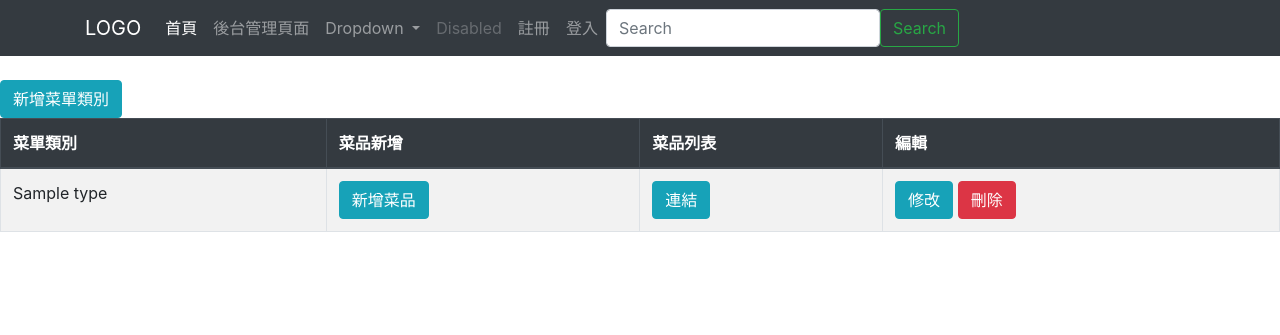
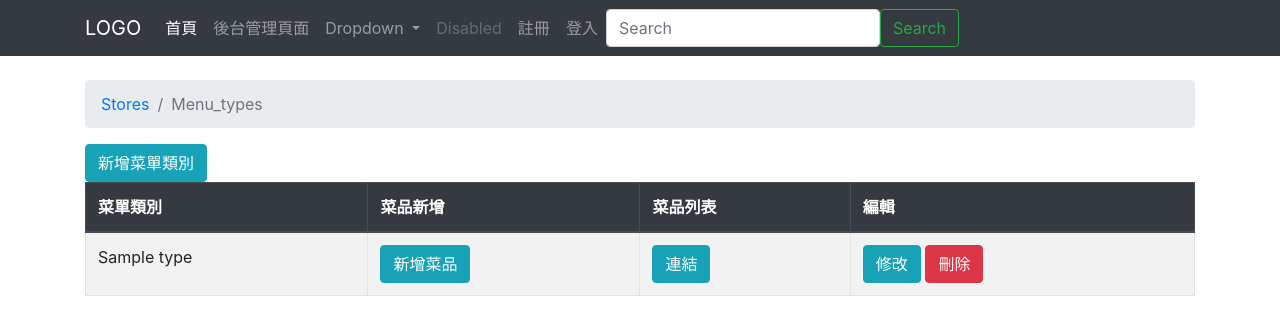
Before and after one commit to keenchang/fschef, a Flask app: template app/templates/menu_types/index.html in a window 1280 px wide. Shown: the top 335 px of the page. Run offline with Flask 2, Linux system fonts and the light colour scheme; the template is opened without the code that fills it: values that come from a table or form of the project are taken from there, others are empty; tables that the repository leaves empty hold one stand-in row (values such as "Sample post"); some libraries are stand-ins or nearby versions.

Commit message:
後台的Menu_type、Menu加入HTML breadcrumb

```diff
--- a/app/__init__.py
+++ b/app/__init__.py
@@ -26,9 +26,6 @@ def register_blueprints(app):
     from app.users import users_bp
     app.register_blueprint(users_bp)
 
-    from app.customers import customers_bp
-    app.register_blueprint(customers_bp)
-
     from app.menu_types import menu_types_bp
     app.register_blueprint(menu_types_bp)
 
@@ -37,3 +34,6 @@ def register_blueprints(app):
 
     from app.tables import tables_bp
     app.register_blueprint(tables_bp)
+
+    from app.customers import customers_bp
+    app.register_blueprint(customers_bp)
--- a/app/menus/views.py
+++ b/app/menus/views.py
@@ -1,6 +1,7 @@
 import os, shutil
 from . import menus_bp
 from app.extensions import db
+from app.models.menu_types import Menu_type
 from app.utils import check_login_in
 from flask import render_template, redirect, url_for, request, current_app, session
 
@@ -8,11 +9,13 @@ from flask import render_template, redirect, url_for, request, current_app, sess
 @menus_bp.route('/menu_type/<int:menu_type_id>/menus')
 @check_login_in()
 def index(menu_type_id):
+    menu_type = Menu_type.query.get(menu_type_id)
+
     user_id = session.get("id")
     sql_cmd = f"SELECT * FROM menu{user_id} WHERE menu_type_id = {menu_type_id} ORDER BY id"
     menus = db.engine.execute(sql_cmd).fetchall()
 
-    return render_template("menus/index.html", menus=menus)
+    return render_template("menus/index.html", menus=menus, store_id=menu_type.store_id)
 
 
 @menus_bp.route('/menu_type/<int:menu_type_id>/menu/new')
--- a/app/templates/menu_types/index.html
+++ b/app/templates/menu_types/index.html
@@ -1,8 +1,23 @@
 {% extends "header.html" %}
 
 {% block body %}
+<div class="container">
+  <div class="row">
+    <div class="col-12">
+      <nav aria-label="breadcrumb">
+        <ol class="breadcrumb">
+          <li class="breadcrumb-item"><a href="{{ url_for('stores_bp.index') }}">Stores</a></li>
+          <li class="breadcrumb-item active" aria-current="page">Menu_types</li>
+        </ol>
+      </nav>
+    </div>
+  </div>
+</div>
+
+<div class="container">
+  <div class="row">
+    <div class="col-12 col-md-12">
       <a href="{{ url_for('menu_types_bp.new', store_id=store_id) }}" class="btn btn-info">新增菜單類別</a>
-
       <table class="table table-bordered table-striped">
         <thead class="thead-dark">
           <tr>
@@ -30,4 +45,7 @@
           {% endfor %}
         </tbody>
       </table>
+    </div>
+  </div>
+</div>
 {% endblock %}
--- a/app/templates/menus/index.html
+++ b/app/templates/menus/index.html
@@ -6,9 +6,9 @@
     <div class="col-12">
       <nav aria-label="breadcrumb">
         <ol class="breadcrumb">
-          <li class="breadcrumb-item"><a href="#">Home</a></li>
-          <li class="breadcrumb-item"><a href="#">gold fish</a></li>
-          <li class="breadcrumb-item active" aria-current="page">CSS select</li>
+          <li class="breadcrumb-item"><a href="{{ url_for('stores_bp.index') }}">Stores</a></li>
+          <li class="breadcrumb-item"><a href="{{ url_for('menu_types_bp.index', store_id=store_id) }}">Menu_types</a></li>
+          <li class="breadcrumb-item active" aria-current="page">Menus</li>
         </ol>
       </nav>
     </div>
```
Also changed, not shown: app/templates/header.html (indentation only). Lines whose indentation alone changed are shown as unchanged.
